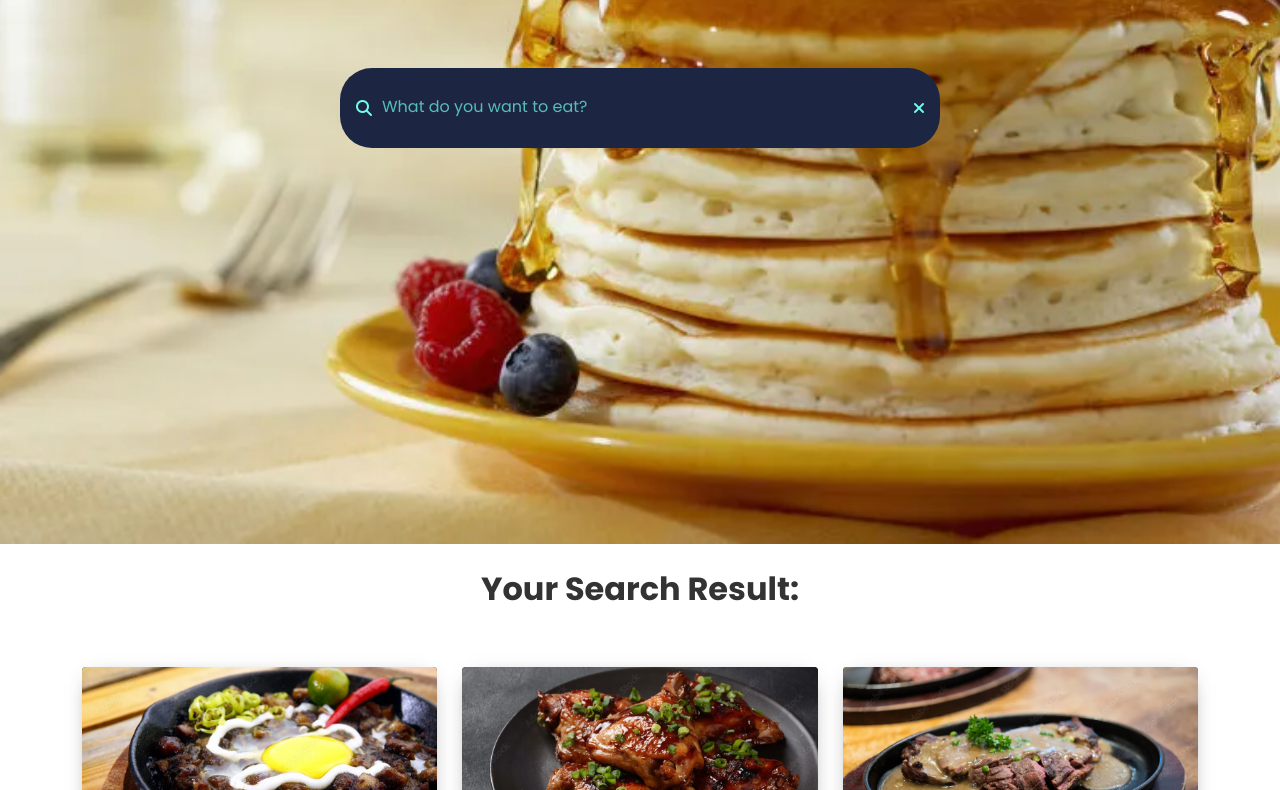
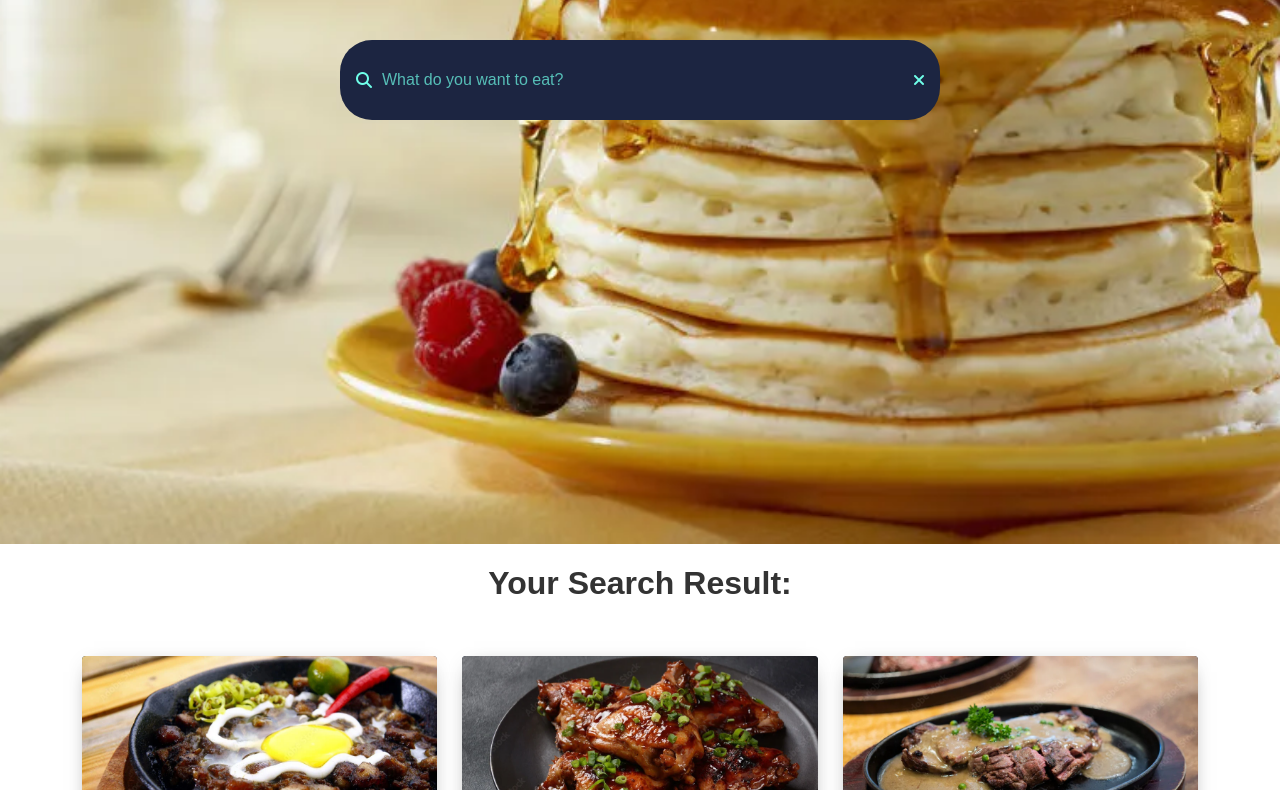
Before and after one commit to JeetPatel2612/try_eat, a plain HTML site: page ExpressEat-main/index.html in a window 1280 px wide. Shown: the part 256-1046 px from the top of the page. Drawn offline with Linux system fonts and the light colour scheme.

Commit message:
Update style.css

```diff
--- a/ExpressEat-main/assets/style.css
+++ b/ExpressEat-main/assets/style.css
@@ -1,6 +1,3 @@
-@import url('https://fonts.googleapis.com/css2?family=Poppins:wght@200;300;400;500;600;700;800;900&display=swap');
-@import url('https://fonts.googleapis.com/css2?family=Lobster&display=swap');
-
 html {
   height: 100%;
 }
```
